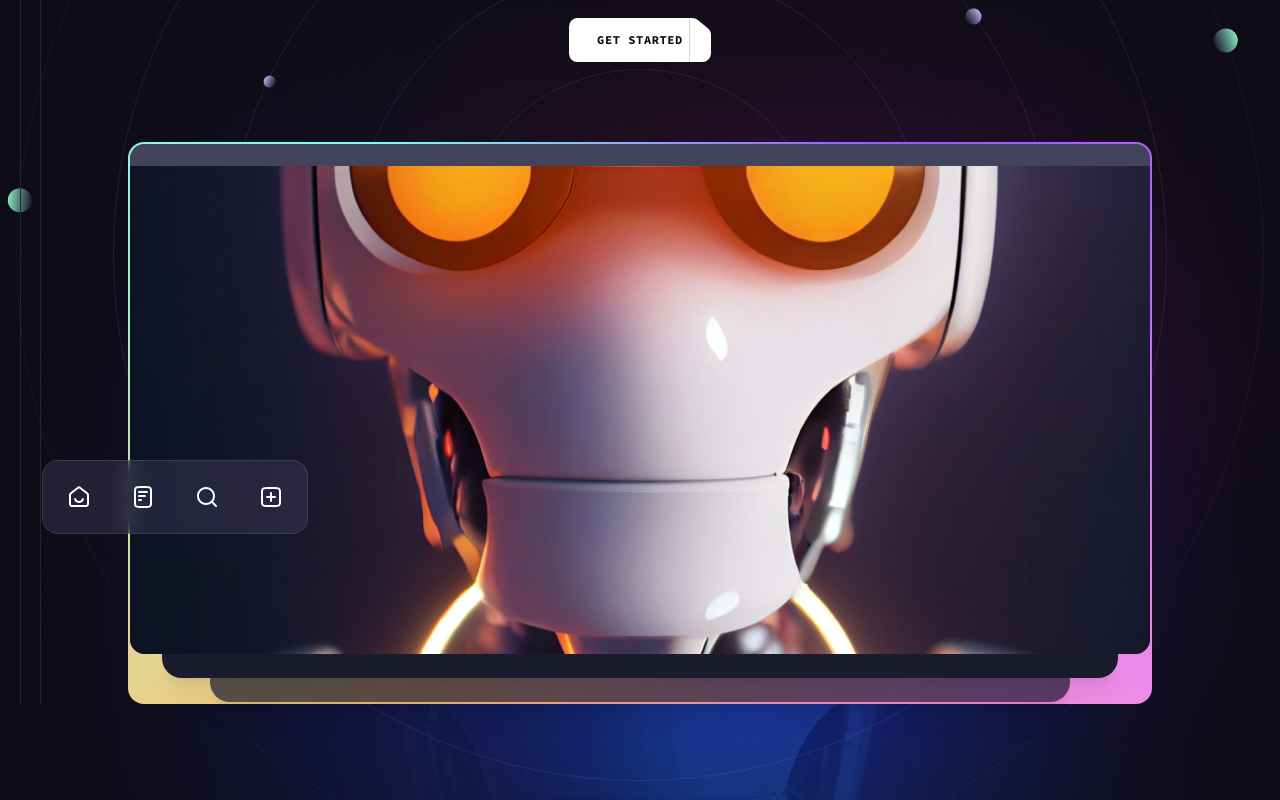
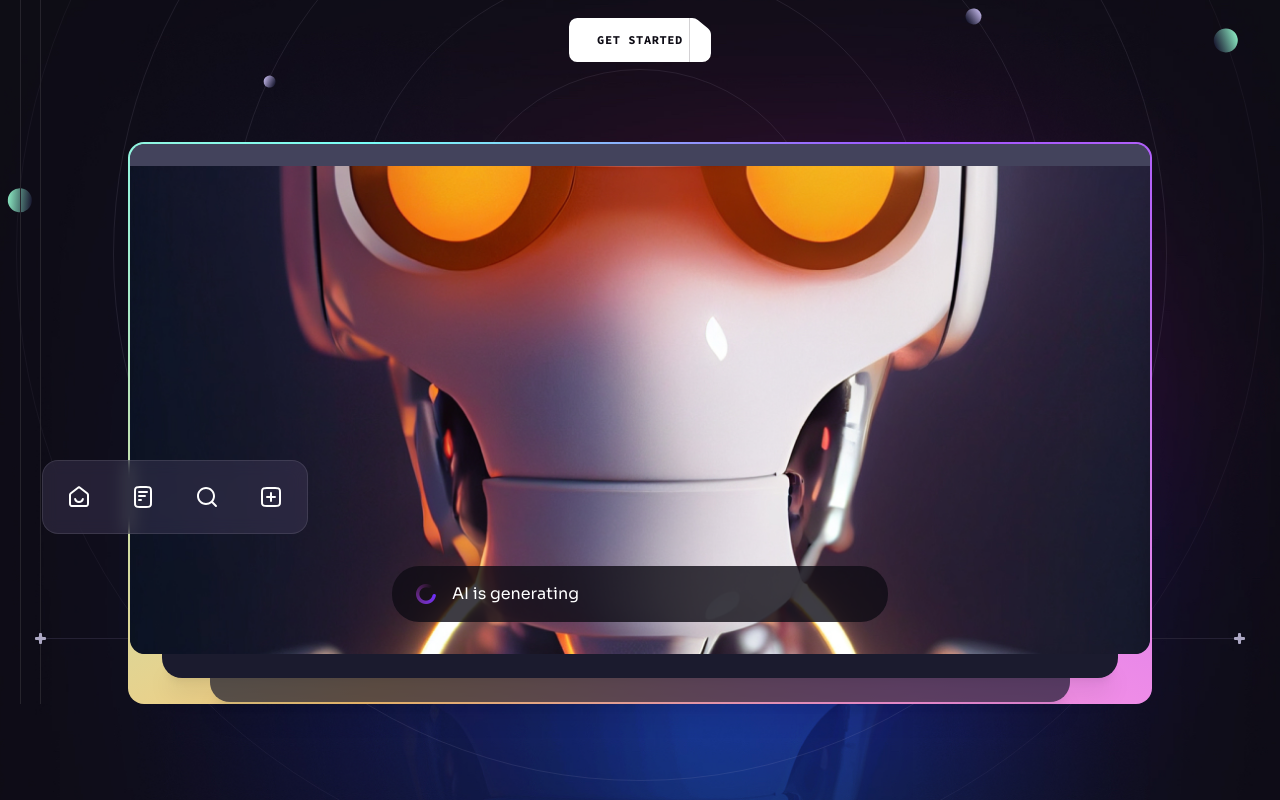
Before and after one commit to mileswildmore18/Brainwave, a React (Vite) app: page / in a window 1280 px wide. Shown: the part 330-1130 px from the top of the page. Built offline with nearby package versions, Linux system fonts and the light colour scheme; the HTML template or start-up script is replaced by a standard one.

Commit message:
Added a 'AI is generating' icon for the robot card with the Generating jsx file.

```diff
--- /dev/null
+++ b/src/components/Generating.jsx
@@ -0,0 +1,13 @@
+import { loading } from '../assets'
+
+// Add a loading for AI box at the bottom of the robot picture
+const Generating = ({ className }) => {
+  return (
+    <div className={`flex items-center h-[3.5rem] px-6 bg-n-8/80 rounded-[1.7rem] ${className || ''} text-base`}>
+        <img className='w-5 h-5 mr-4' src={loading} alt='Loading'/>
+        AI is generating
+    </div>
+  )
+}
+
+export default Generating;
--- a/src/components/Hero.jsx
+++ b/src/components/Hero.jsx
@@ -7,6 +7,7 @@
 // Import npm ScrollParallax
 import { ScrollParallax } from "react-just-parallax";
 import { useRef } from "react";
+import Generating from "./Generating";
 
 const Hero = () => {
   const parallaxRef = useRef(null);
@@ -23,7 +24,8 @@
       <div className="container relative" ref={parallaxRef}>
         <div className="relative z-1 max-w-[62rem] mx-auto text-center mb-[4rem] md:mb-20 lg:mb:[6rem]">
           <h1 className="h1 mb-6">
-            Explore the Possibilities of AI Chatting with {` `}
+            {/* Add  */}
+            Explore the Possibilities of&nbsp;AI&nbsp;Chatting with {` `}
             {/* Provide a colourful line underneath the last word in the title */}
             <span className="inline-block relative">
               Brainwave{" "}
@@ -60,6 +62,8 @@
                   height={490}
                   alt="AI"
                 />
+                {/* Add the AI Generating box */}
+                <Generating className="absolute left-4 right-4 bottom-5 md:left-1/2 md:right-auto md:bottom-8 md:w-[31rem] md:-translate-x-1/2" />
                 {/* Add the Scroll animation effect */}
                 <ScrollParallax isAbsolutelyPositioned>
                   <ul className="hidden absolute -left-[5.5rem] bottom-[7.5rem] px-1 py-1 bg-n-9/40 backdrop-blur border border-n-1/10 rounded-2xl xl:flex">
@@ -85,10 +89,12 @@
               alt="hero"
             />
           </div>
-        {/* Add circles from the Hero Design section */}
+          {/* Add circles from the Hero Design section */}
           <BackgroundCircles />
         </div>
       </div>
+
+      <BottomLine />
     </Section>
   );
 };
```
